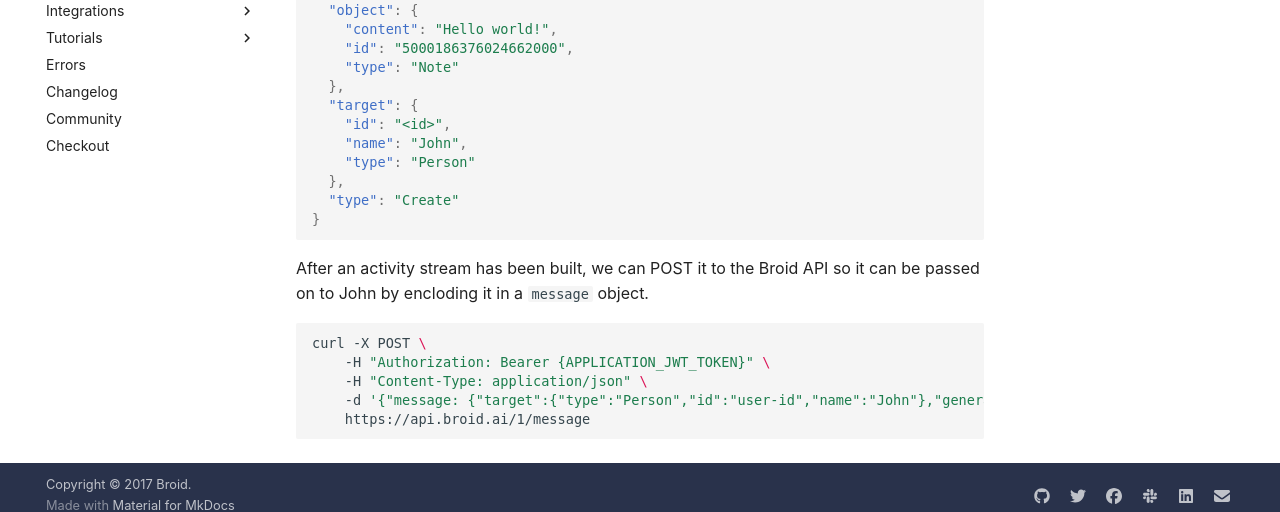
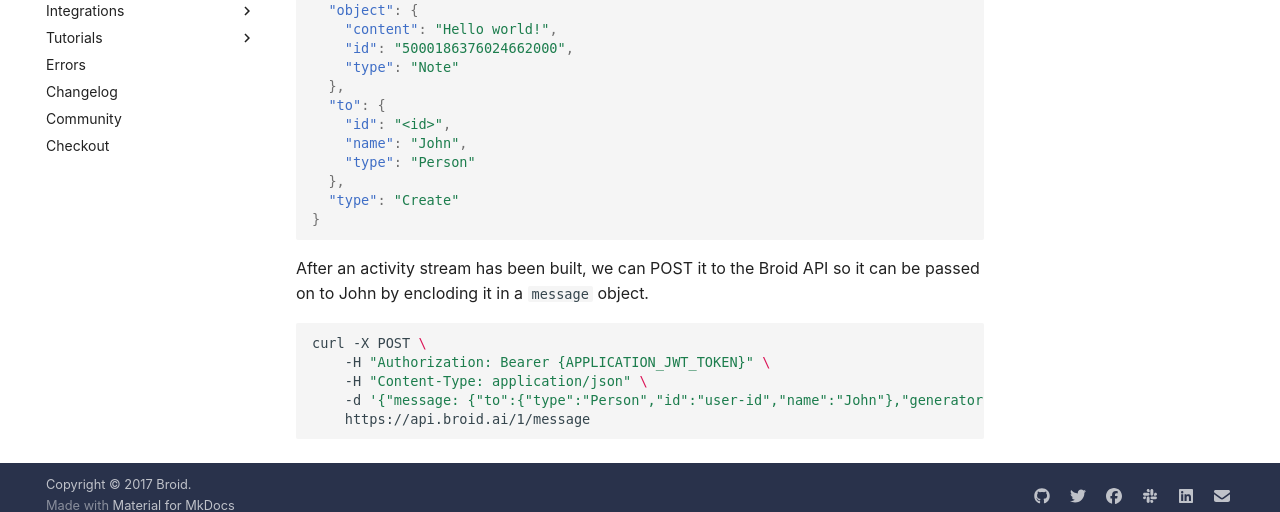
Before and after one commit to broidHQ/broid-docs, an MkDocs documentation site: the page built from docs/rest-api/resources/send-message.md, in a window 1280 px wide and 1131 px high. Shown: the part 603-1115 px from the top of the window. Built offline with MkDocs 1.6.1 and Material for MkDocs 9.7.7, drawn with Linux system fonts in a browser that asks for light colours; some web fonts are replaced; comment, search, counter and statistics services are not loaded; old or Windows-style settings are respelled for this version of MkDocs.

Commit message:
Update send-message.md

````diff
--- a/docs/rest-api/resources/send-message.md
+++ b/docs/rest-api/resources/send-message.md
@@ -24,7 +24,7 @@ Here's an example of us sending a new message to a user, John, that is using our
     "id": "5000186376024662000",
     "type": "Note"
   },
-  "target": {
+  "to": {
     "id": "<id>",
     "name": "John",
     "type": "Person"
@@ -40,6 +40,6 @@ in a `message` object.
 curl -X POST \
     -H "Authorization: Bearer {APPLICATION_JWT_TOKEN}" \
     -H "Content-Type: application/json" \
-    -d '{"message: {"target":{"type":"Person","id":"user-id","name":"John"},"generator":{"type":"Service","id":"My-App-ID","name":"myapp"},"object":{"content":"Hello world!","type":"Note","id":"5000186376024662000"},"actor":{"type":"Person","id":"My-App-ID","name":"Sally"},"published":1484195107,"@context":"https://www.w3.org/ns/activitystreams","type":"Create"}}' \
+    -d '{"message: {"to":{"type":"Person","id":"user-id","name":"John"},"generator":{"type":"Service","id":"My-App-ID","name":"myapp"},"object":{"content":"Hello world!","type":"Note","id":"5000186376024662000"},"actor":{"type":"Person","id":"My-App-ID","name":"Sally"},"published":1484195107,"@context":"https://www.w3.org/ns/activitystreams","type":"Create"}}' \
     https://api.broid.ai/1/message
 ```
````
